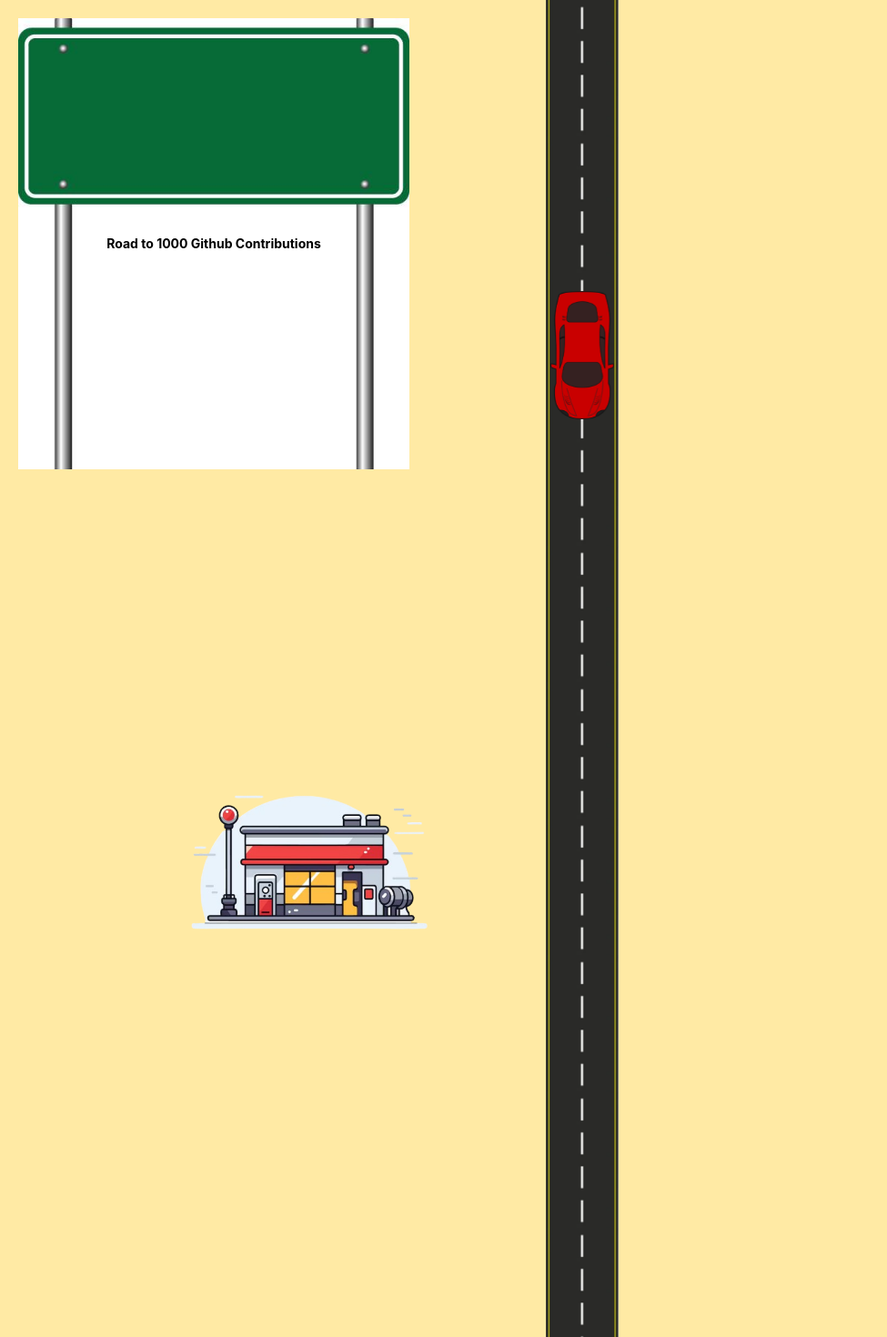
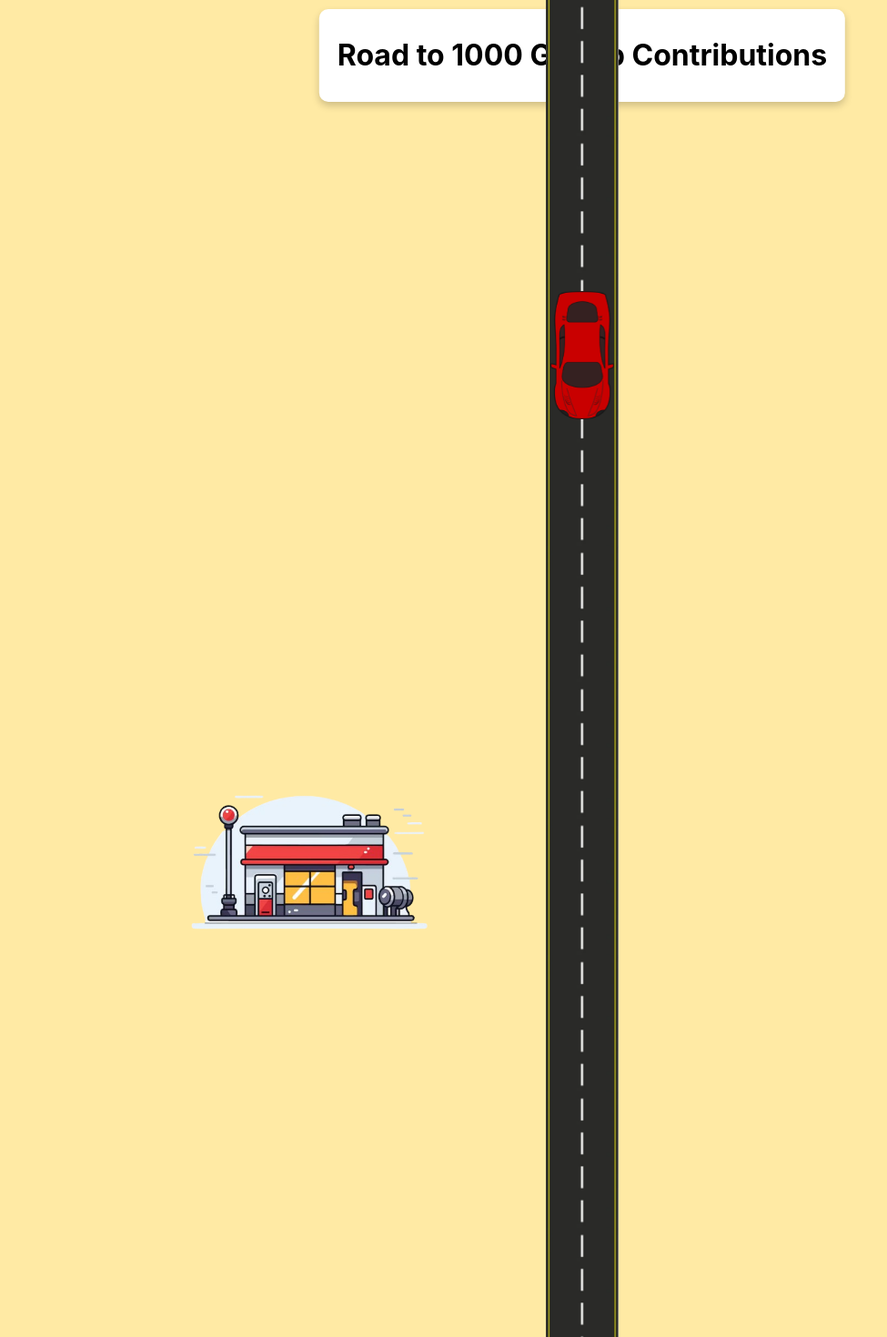
Before and after one commit to arthurlw/first-react-component, a React (Create React App) app: page / in a window 1280 px wide. Shown: the top 1470 px of the page at 91% size, without its empty margins (0-975 px from the left). Built offline with nearby package versions, Linux system fonts and the light colour scheme.

Commit message:
moved component code to component file

```diff
--- a/src/App.js
+++ b/src/App.js
@@ -1,12 +1,7 @@
-import React, { useEffect, useState } from "react";
+import React from "react";
 import JourneyFeature from "./components/JourneyFeature";
-import RoadSign from "./components/RoadSign"; // Import the RoadSign component
-import "./App.css";
 
 const App = () => {
-  const [carPosition, setCarPosition] = useState(-200); // Start hidden above the screen
-
-  // List of events with custom hrefs
   const events = [
     { type: "gas", href: "https://example.com" },
     { type: "bump", href: "https://special-event.com" },
@@ -15,70 +10,9 @@
     { type: "gas", href: "https://another-special.com" },
   ];
 
-  const eventConfig = {
-    initialTop: 800, // Starting top position for the first event
-    spacing: 800, // Vertical spacing between events
-    horizontalOffset: 300, // Horizontal offset for alternating left and right
-  };
-
-  // Add dynamic position values to each event
-  const positionedEvents = events.map((event, index) => {
-    const isLeft = index % 2 === 0; // Alternate between left and right
-    return {
-      ...event,
-      position: {
-        top: `${eventConfig.initialTop + index * eventConfig.spacing}px`,
-        left: `calc(50% - 150px ${isLeft ? "-" : "+"} ${eventConfig.horizontalOffset}px)`,
-      },
-    };
-  });
-
-  const totalRoadHeight =
-    parseInt(positionedEvents[positionedEvents.length - 1].position.top, 10) + 400; // End road slightly past the last event
-
-  // Set the car to the center of the screen immediately on load
-  useEffect(() => {
-    const centerPosition = window.innerHeight / 2 - 80; // Center of the screen minus half car height
-    setCarPosition(centerPosition); // Set car position to the center
-  }, []); // Empty dependency array ensures this runs only once
-
   return (
-    <div
-      className="road-container"
-      style={{
-        height: `${totalRoadHeight}px`, // Dynamic height matching the road and events
-      }}
-    >
-      {/* Road Sign */}
-      <RoadSign title="Road to 1000 Github Contributions" /> {/* Add a title for the road sign */}
-
-      {/* Road */}
-      {Array(Math.ceil(totalRoadHeight / 150))
-        .fill(0)
-        .map((_, index) => (
-          <img
-            key={index}
-            src="/road.png"
-            alt="road"
-            className="road-image"
-            style={{ top: `${index * 150}px` }}
-          />
-        ))}
-
-      {/* Car */}
-      <img
-        src="/car.png"
-        alt="car"
-        className="car-image"
-        style={{
-          top: `${carPosition}px`, // Immediate positioning to center
-        }}
-      />
-
-      {/* Journey Features */}
-      {positionedEvents.map((event, index) => (
-        <JourneyFeature key={index} {...event} />
-      ))}
+    <div>
+      <JourneyFeature events={events} roadSignTitle="Road to 1000 Github Contributions" />
     </div>
   );
 };
--- /dev/null
+++ b/src/components/JourneyFeature.css
@@ -0,0 +1,45 @@
+.road-container {
+    position: relative;
+    width: 100vw;
+    background-color: #ffeaa4;
+    overflow: hidden; /* Prevent scrolling beyond content */
+  }
+
+  .road-image {
+    position: absolute;
+    width: 80px; /* Adjusted smaller road size */
+    height: auto;
+    left: calc(50% - 40px); /* Center the road */
+  }
+
+  .car-image {
+    position: fixed;
+    width: 70px; /* Smaller car size */
+    height: auto;
+    left: calc(50% - 35px); /* Center the car horizontally */
+    z-index: 10;
+    transition: top 2s cubic-bezier(0.4, 0, 0.2, 1); /* Smooth animation to make the car slower */
+  }
+
+  .journey-feature {
+    position: absolute;
+    display: flex;
+    flex-direction: column;
+    align-items: center;
+  }
+
+  .feature-image {
+    width: 300px; /* Adjusted size for features */
+    height: auto;
+  }
+
+  .road-sign {
+    position: fixed;
+    top: 10px;
+    left: 50%;
+    transform: translateX(-50%);
+    background-color: #fff;
+    padding: 10px 20px;
+    border-radius: 10px;
+    box-shadow: 0px 4px 8px rgba(0, 0, 0, 0.2);
+  }
--- a/src/components/JourneyFeature.js
+++ b/src/components/JourneyFeature.js
@@ -1,24 +1,92 @@
-import React from "react";
+import React, { useEffect, useState } from "react";
+import "./JourneyFeature.css";
 
-const JourneyFeature = ({ type, position, href }) => {
-  const featureImages = {
-    gas: "/gas-station.png",
-    bump: "/bump.png",
+const JourneyFeature = ({ events, roadSignTitle }) => {
+  const [carPosition, setCarPosition] = useState(-200); // Start hidden above the screen
+
+  const eventConfig = {
+    initialTop: 800, // Starting top position for the first event
+    spacing: 800, // Vertical spacing between events
+    horizontalOffset: 300, // Horizontal offset for alternating left and right
   };
 
+  // Add dynamic position values to each event
+  const positionedEvents = events.map((event, index) => {
+    const isLeft = index % 2 === 0; // Alternate between left and right
+    return {
+      ...event,
+      position: {
+        top: `${eventConfig.initialTop + index * eventConfig.spacing}px`,
+        left: `calc(50% - 150px ${isLeft ? "-" : "+"} ${eventConfig.horizontalOffset}px)`,
+      },
+    };
+  });
+
+  const totalRoadHeight =
+    parseInt(positionedEvents[positionedEvents.length - 1].position.top, 10) + 400; // End road slightly past the last event
+
+  // Set the car to the center of the screen immediately on load
+  useEffect(() => {
+    const centerPosition = window.innerHeight / 2 - 80; // Center of the screen minus half car height
+    setCarPosition(centerPosition); // Set car position to the center
+  }, []); // Empty dependency array ensures this runs only once
+
   return (
-    <a
-      href={href}
-      target="_blank"
-      rel="noopener noreferrer"
-      className="journey-feature"
+    <div
+      className="road-container"
       style={{
-        top: position.top,
-        left: position.left,
+        height: `${totalRoadHeight}px`, // Dynamic height matching the road and events
       }}
     >
-      <img src={featureImages[type]} alt={type} className="feature-image" />
-    </a>
+      {/* Road Sign */}
+      <div className="road-sign">
+        <h1>{roadSignTitle}</h1>
+      </div>
+
+      {/* Road */}
+      {Array(Math.ceil(totalRoadHeight / 150))
+        .fill(0)
+        .map((_, index) => (
+          <img
+            key={index}
+            src="/road.png"
+            alt="road"
+            className="road-image"
+            style={{ top: `${index * 150}px` }}
+          />
+        ))}
+
+      {/* Car */}
+      <img
+        src="/car.png"
+        alt="car"
+        className="car-image"
+        style={{
+          top: `${carPosition}px`, // Immediate positioning to center
+        }}
+      />
+
+      {/* Journey Features */}
+      {positionedEvents.map((event, index) => (
+        <a
+          key={index}
+          href={event.href}
+          target="_blank"
+          rel="noopener noreferrer"
+          className="journey-feature"
+          style={{
+            top: event.position.top,
+            left: event.position.left,
+          }}
+        >
+          <img
+            src={event.type === "gas" ? "/gas-station.png" : "/bump.png"}
+            alt={event.type}
+            className="feature-image"
+          />
+        </a>
+      ))}
+    </div>
   );
 };
 
```
